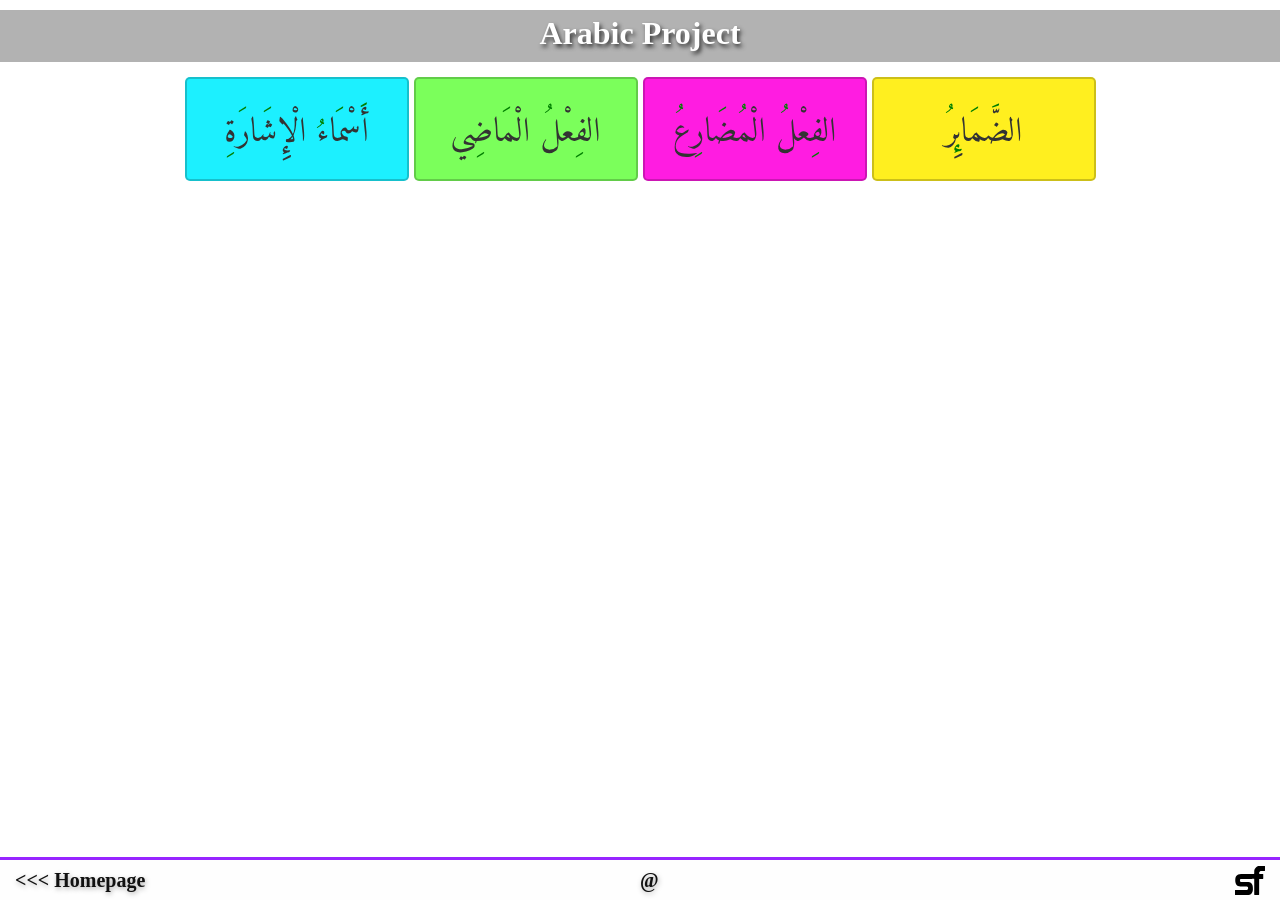
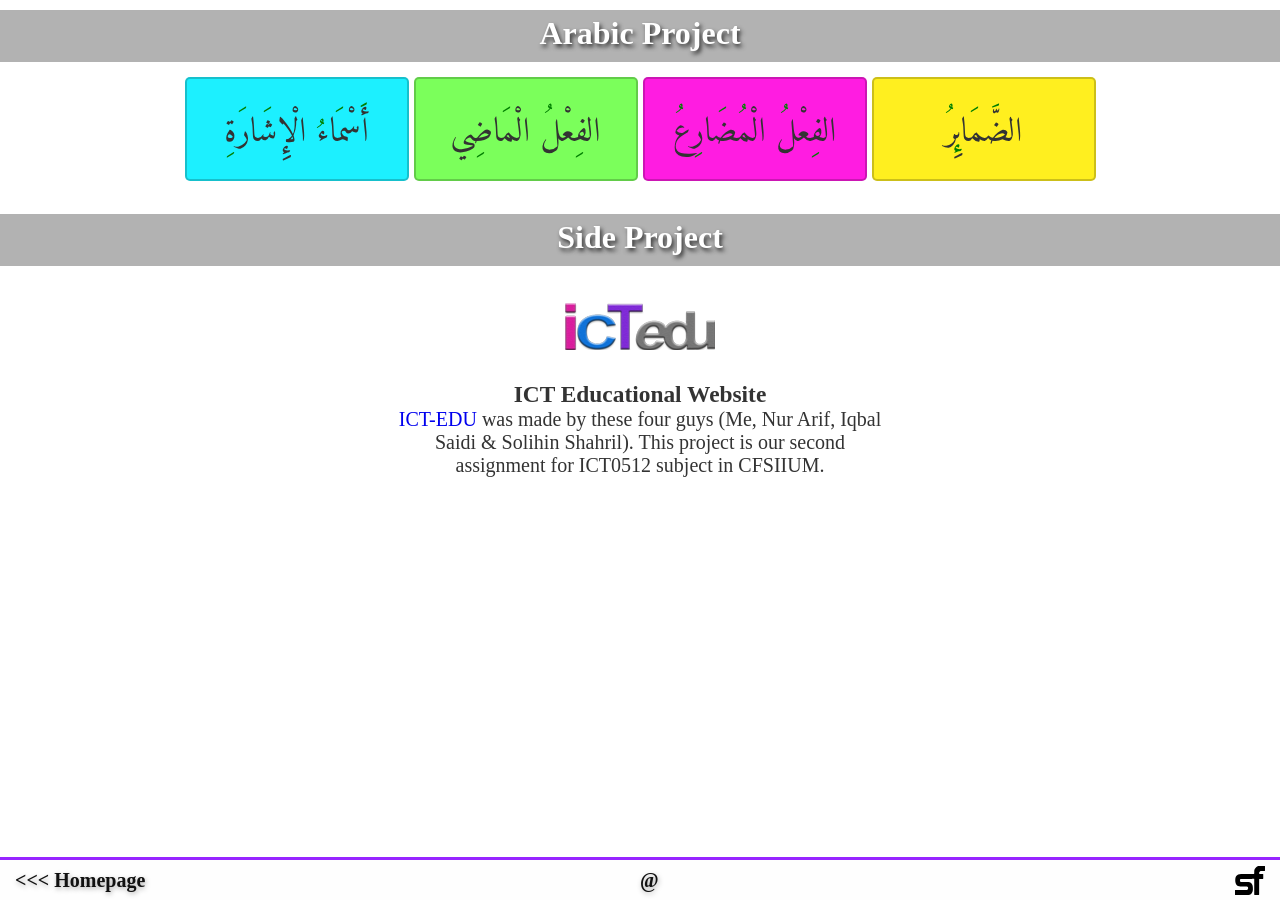
Before and after one commit to syahmifauzi/Code-My-Website, a Jekyll site: the page built from projects/index.html, in a window 1280 px wide. Built offline with Jekyll 4.4.1, drawn with Linux system fonts in a browser that asks for light colours; some web fonts are replaced.

Commit message:
add ictedu in portfolio

```diff
--- a/_includes/homepage/header.html
+++ b/_includes/homepage/header.html
@@ -16,9 +16,9 @@
       <div class="email-link"><a href="mainto:msf@syahmifauzi.com">+email me  </a></div>
       <div class="social-media">
         <ul>
-          <li><a href="https://github.com/syahmifauzi"><span class="github"></span></a></li>
-          <li><a href="https://twitter.com/_syahmifauzi"><span class="twitter"></span></a></li>
-          <li><a href="https://www.instagram.com/_syahmifauzi/"><span class="instagram"></span></a></li>
+          <li><a href="https://github.com/syahmifauzi" target="_blank"><span class="github"></span></a></li>
+          <li><a href="https://twitter.com/_syahmifauzi" target="_blank"><span class="twitter"></span></a></li>
+          <li><a href="https://www.instagram.com/_syahmifauzi/" target="_blank"><span class="instagram"></span></a></li>
         </ul>
       </div>
     </div>
--- a/_jadefiles/homepage/header.jade
+++ b/_jadefiles/homepage/header.jade
@@ -21,6 +21,6 @@ header
 
       .social-media
         ul
-          li: a(href="https://github.com/syahmifauzi"): span.github
-          li: a(href="https://twitter.com/_syahmifauzi"): span.twitter
-          li: a(href="https://www.instagram.com/_syahmifauzi/"): span.instagram
+          li: a(href="https://github.com/syahmifauzi" target="_blank"): span.github
+          li: a(href="https://twitter.com/_syahmifauzi" target="_blank"): span.twitter
+          li: a(href="https://www.instagram.com/_syahmifauzi/" target="_blank"): span.instagram
--- a/assets/css/3-modules/_home-mixins.scss
+++ b/assets/css/3-modules/_home-mixins.scss
@@ -1,5 +1,5 @@
 @mixin hideText {
-  /* Hide the text */
+  /* Hide the text.. */
   text-indent: 201%;
   white-space: nowrap;
   overflow: hidden;
--- a/assets/js/arabic-project.js
+++ b/assets/js/arabic-project.js
@@ -19,7 +19,7 @@ $(document).ready(function() {
 
   // Buttons Fixed Positon When Scroll Down
   $(window).scroll(function() {
-    var scroll = $(window).scrollTop(),
+    var scroll  = $(window).scrollTop(),
         heightA = $("#project-header").outerHeight(),
         heightB = $("#project-date").outerHeight(),
         heightC = $("#gnc").outerHeight(),
--- a/projects/index.html
+++ b/projects/index.html
@@ -12,6 +12,15 @@ title: PROJECTS | SYAHMI FAUZI .COM @ SF
         <a href="{{ project.url }}"><div>{% if project.arabic_title and project.title %}<span class="arab">{{ project.arabic_title }}</span>{% elsif project.title %}{{ project.title }}{% else %}{% endif %}</div></a>
       {% endfor %}
     </div>
+    <br/>
+    <h1 class="project-heading">Side Project</h1>
+    <div class="ictedu-wrap">
+      <a href="http://ictedu.github.io/" target="_blank" class="ictedu-logo"></a>
+      <div class="ictedu-desc">
+        <h3>ICT Educational Website</h3>
+        <p><a href="http://ictedu.github.io/" target="_blank">ICT-EDU</a> was made by these four guys (Me, Nur Arif, Iqbal Saidi &amp; Solihin Shahril). This project is our second assignment for ICT0512 subject in CFSIIUM. </p>
+      </div>
+    </div>
   </div>
 
   <div style="min-height: 126px; width: 100%;"></div>
```
Also changed, not shown: assets/css/5-projects/0-partials/_homepage.scss (+19 -0 lines), sitemap.xml (+10 -10 lines), assets/css/main.css, assets/img/portfolio/ictedu.png (added).
